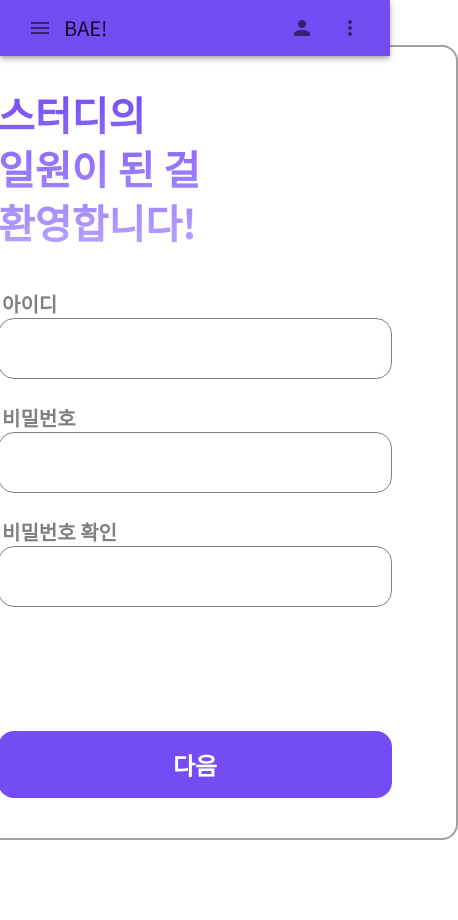
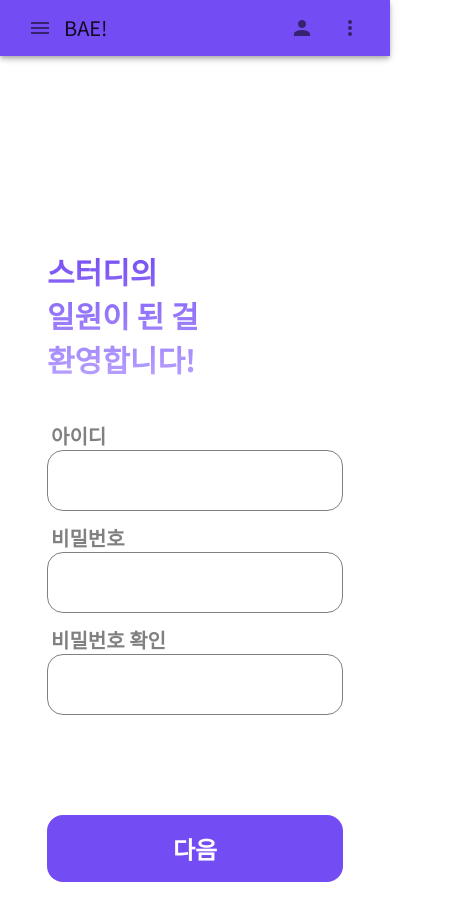
Before and after one commit to baebae02/pybo-frontend, a Vue app: page /signup in a window 390 px wide. Shown: the top 920 px of the page, 458 px wide, since content can reach past the window. Before the commit the page ends 844 px from the top, so only its background shows below. Built offline with nearby package versions, Linux system fonts and the light colour scheme.

Commit message:
feat: signUp api

```diff
--- a/src/router/index.js
+++ b/src/router/index.js
@@ -2,8 +2,10 @@ import Vue from 'vue'
 import VueRouter from 'vue-router'
 import Home from '../views/Home.vue'
 import About from '../views/About.vue'
+import axios from 'axios'
+
 Vue.use(VueRouter)
-
+Vue.prototype.$axios = axios
 const routes = [
   {
     path: '/',
--- a/src/views/auth/SignUp.vue
+++ b/src/views/auth/SignUp.vue
@@ -1,49 +1,52 @@
 <template>
   <div class="signup">
-	<div v-if="page" class="wrapper">
+    <div class="wrapper">
+      <form>
+      <input type="hidden" name="_token" :value="csrf">
+        <div v-if="page">
           <div class="welcomeText">스터디의 <br/>
           일원이 된 걸 <br/>
           환영합니다!
           </div>
-		<form>
-			<div class="inputarea">
+          <div class="inputWrapper">
+            <div class="inputArea">
               <label for="nickname">아이디</label>
               <input type="text" id="nickname" v-model="nickname"/>
             </div>
-			<div class="inputarea">
+            <div class="inputArea">
               <label for="password1">비밀번호</label>
               <input type="password" id="password1" v-model="password1"/>
             </div>
-			<div class="inputarea">
+            <div class="inputArea">
               <label for="password2">비밀번호 확인</label>
               <input type="password" id="password2" v-model="password2"/>
             </div>
-			<button class="nextBtn" click="pagination">다음</button>
-		</form>
           </div>
-    <div v-else class="wrapper">
+          <button class="nextBtn" @click="pagination">다음</button>
+        </div>
+        <div v-else>
           <div class="welcomeText">몇 가지만<br/>
           더 입력하면<br/>
           가입이 완료돼요 :)
           </div>
-        <form type="submit">
-			<div class="inputarea">
+          <div class="inputArea">
             <label for="username">이름</label>
             <input type="text" id="username" v-model="username"/>
           </div>
-            <div class="inputarea">
+          <div class="inputArea">
             <label for="phone">전화번호</label>
             <input type="text" id="phone" v-model="phone"/>
           </div>
-			<div class="inputarea">
+          <div class="inputArea">
             <label for="email">이메일</label>
             <input type="text" id="email" v-model="email"/>
           </div>
-            <div class="inputarea">
+          <div class="inputArea">
             <label for="baekjoon">백준 아이디</label>
             <input type="text" id="baekjoon" v-model="baekjoon"/>
           </div>
-            <button class="nextBtn" click="signUp">회원가입</button>
+          <button class="nextBtn" @click="signUp">회원가입</button>
+        </div>
       </form>
     </div>
   </div>
@@ -54,6 +57,7 @@
       name: 'SignUp',
       data() {
         return {
+            csrf: document.head.querySelector('meta[name="csrf-token"]') ? document.head.querySelector('meta[name="csrf-token"]').content : '',
             questions : [],
             username : '',
             nickname: '',
@@ -65,14 +69,13 @@
             loginSuccess: false,
             loginError: false,
             page: true,
-            //csrf: document.head.querySelector('meta[name="csrf-token"]').content
         };
       },
       methods: {
-        signUp() {
+        async signUp() {
           // axios를 이용하여 API 호출 (component 안에서 axios를 this.$axios로 사용할 수 있습니다.)
-          try {
-                const result = this.$axios.post('https://baebae02.kr/auth/signUp', {
+            alert(this.username);
+            const res = await this.$axios.post('http://127.0.0.1:5000/auth/signup', {
               username: this.username,
               nickname: this.nickname,
               password1: this.password1,
@@ -80,17 +83,16 @@
               email: this.email,
               phone: this.phone,
               baekjoon: this.baekjoon
+            }).catch(function (error) {
+              console.log(error);
             });
-                if (result.status == 200) {
+            console.log(res);
+            if (res.status === 200) {
               this.loginSuccess = true;
+              alert(res);
               alert('회원가입 되었습니다.');
-                }
-                else {
-                   alert(result.status);
-               }
-            } catch (err) {
-                    this.loginError = true;
-                    throw new Error(err);
+            } else {
+              alert(res.status);
             }
         },
         pagination() {
@@ -117,11 +119,13 @@
 
 .wrapper {
 	display: flex;
+  width: 100%;
 	border: 2px solid #a0a0a0;
 	border-radius: 16px;
 	flex-direction: column;
-	padding: 40px 64px;
-	margin-top: 40px;
+	padding: 0 64px;
+  justify-content: space-between;
+	margin: 169px 457px;
 }
 
 form {
@@ -134,21 +138,23 @@ form {
 	font-size: 40px;
 	font-weight: bold;
 	font-family: 'Noto Sans KR', sans-serif;
-
-	line-height: 54px;
-
+  margin: 40px 0;
 	background: linear-gradient(180deg, #744CF3 0%, #B8A2FF 100%);
 	-webkit-text-fill-color: transparent;
 	background-clip: text;
 }
-.inputarea {
-	margin-bottom: 24px;
+
+.inputWrapper {
+  margin-bottom: 100px;
+}
+.inputArea {
+	margin: 12px 0;
 	display: flex;
 	flex-direction: column;
   justify-content: left;
 }
 
-.inputarea label {
+.inputArea label {
 	text-align: left;
 	color: #808080;
 	font-size: 20px;
@@ -157,14 +163,12 @@ form {
 	margin-left: 4px;
 }
 
-.inputarea input {
+.inputArea input {
 	height: 61px;
 	border: 1px solid #808080;
 	border-radius: 16px;
-
 	font-size: 20px;
 	font-weight: bold;
-
 	padding: 16px 80px 16px 12px;
 }
 
@@ -175,8 +179,8 @@ form {
 	color: #FFFFFF;
 	font-weight: bold;
 	padding: 16px 0;
-    margin-top: 100px;
-
+  width: 100%;
+  margin-bottom: 52px;
 	cursor: pointer;
 }
 
@@ -184,8 +188,19 @@ form {
 	background-color: #643fd9;
 	color: #e3e3e3;
 }
+
 .nextBtn:active {
 	background-color: #5135AA;
 	color: #B3B3B3;
 }
+
+@media (max-width: 800px) {
+    .wrapper {
+      padding: 0 32px;
+      border: none;
+    }
+    .welcomeText {
+      font-size: 30px;
+    }
+}
 </style>
```
Lines whose indentation alone changed are shown as unchanged.
